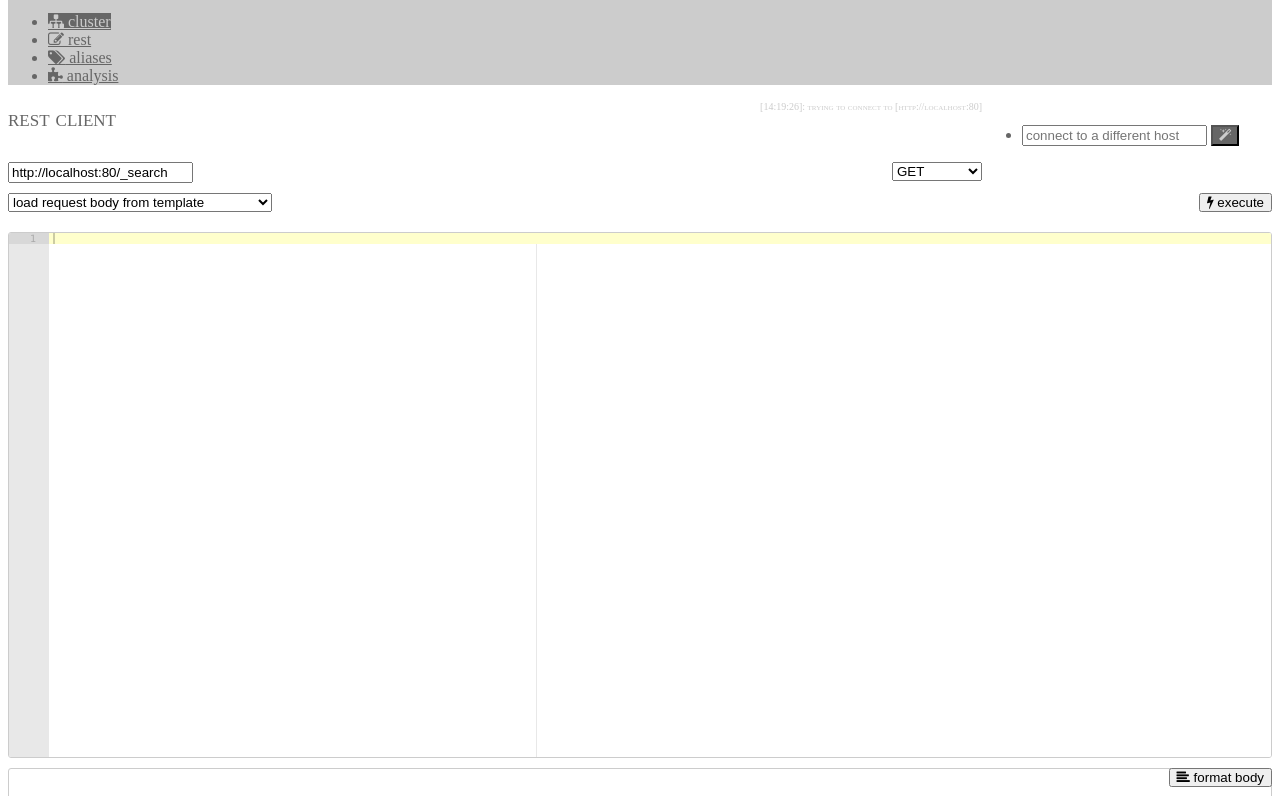
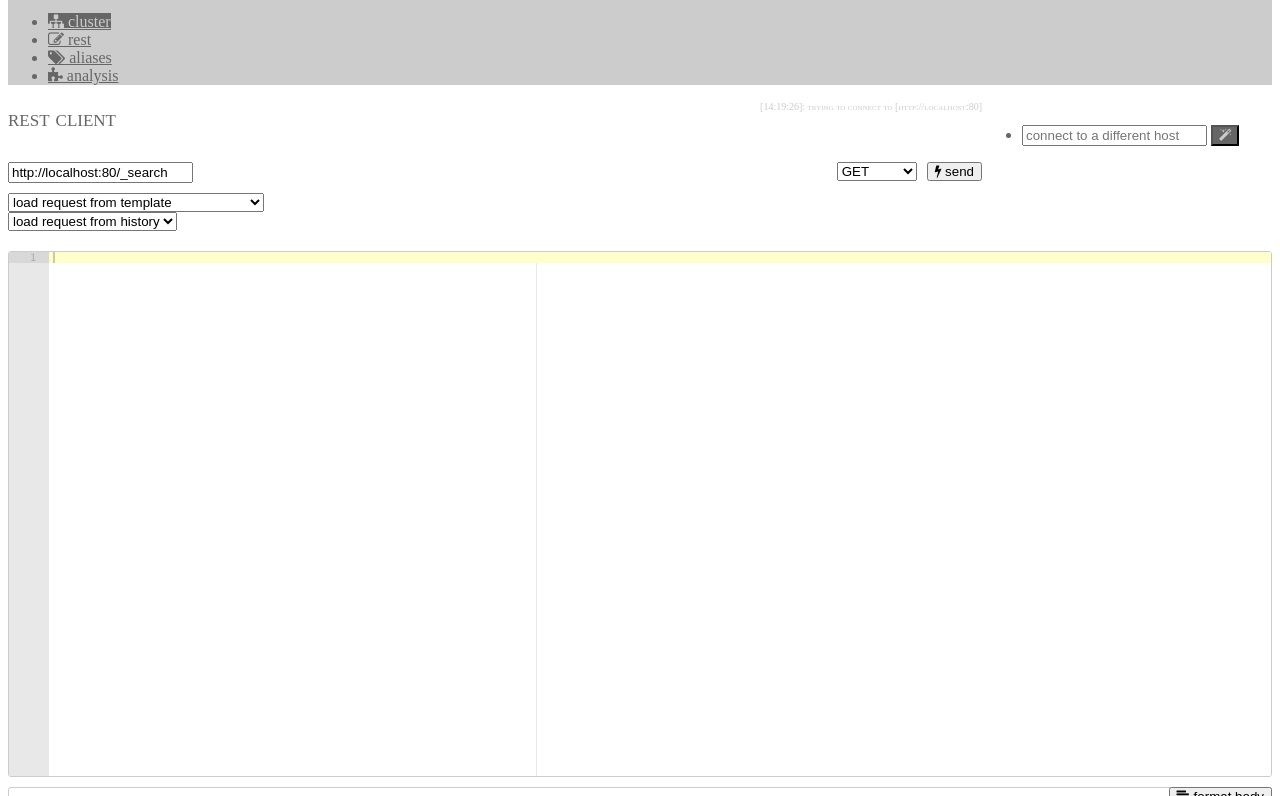
Before and after one commit to lmenezes/elasticsearch-kopf, a plain HTML site: page index.html in a window 1280 px wide. Shown: the part 304-1100 px from the top of the page. Drawn offline with nearby package versions, Linux system fonts and the light colour scheme; files that its build step writes are made by us from their sources; no server answers.

Commit message:
added load request from history for rest client
maybe persist that?

```diff
--- a/css/kopf.css
+++ b/css/kopf.css
@@ -442,7 +442,7 @@ a.cluster-map-node-action {
 	display: block;
 }
 .rest-client-request-method {
-	width: 90px;
+	width: 80px;
 	float: right;
 	margin-left: 10px;
 }
--- a/js/controllers.js
+++ b/js/controllers.js
@@ -481,9 +481,10 @@ function RestCtrl($scope, $location, $timeout) {
 	$scope.editor.setTheme("ace/theme/kopf");
 	$scope.editor.getSession().setMode("ace/mode/json");
 
-	$scope.request = new Request();
+	$scope.request = new Request($scope.getHost() + "/_search","GET","{}");
 	$scope.validation_error = null;
-	$scope.request.url = $scope.host + "/_search";
+	$scope.history = [];
+	$scope.history_request = null;
 
 	$scope.updateEditor=function() {
 		$scope.editor.setValue($scope.request.body,1);
@@ -499,10 +500,19 @@ function RestCtrl($scope, $location, $timeout) {
 				var formattedBody = JSON.stringify(bodyObject,undefined,4);
 				$scope.editor.setValue(formattedBody,0);
 				$scope.editor.gotoLine(0,0,false);
+				$scope.request.body = formattedBody;
 			}
 		} catch (error) {
 			$scope.validation_error = error.toString();
 		}
+	}
+
+	$scope.loadHistoryRequest=function() {
+		$scope.request.url = $scope.history_request.url;
+		$scope.request.body = $scope.history_request.body;
+		$scope.request.method = $scope.history_request.method;
+		$scope.updateEditor();
+		$scope.history_request = null;
 	}
 
 	$scope.sendRequest=function() {
@@ -511,10 +521,11 @@ function RestCtrl($scope, $location, $timeout) {
 		$('#rest-client-response').html('');
 		if ($scope.validation_error == null && notEmpty($scope.request.url)) {
 			try {
-				var response = syncRequest($scope.request.method,$scope.request.url,$scope.editor.getValue());
+				var response = syncRequest($scope.request.method,$scope.request.url,$scope.request.body);
 				if (response.success) {
 					var content = jsonTree.create(response.response);
 					$('#rest-client-response').html(content);
+					$scope.history.push(new Request($scope.request.url,$scope.request.method,$scope.request.body));
 				} else {
 					try {
 						var content = jsonTree.create(JSON.parse(response.response.responseText));
@@ -530,7 +541,7 @@ function RestCtrl($scope, $location, $timeout) {
 	}
 	// maybe allow storing queries in ES? would need some kind of security
 	$scope.templates = [
-		{'key':"search + filter + facets + +highlight + sort",'value':JSON.stringify(JSON.parse('{ "query" : { "term" : { "field" : "value" } }, "filter" : { "term" : { "field_name" : "value" } }, "facets" : { "facet_name" : { "terms" : { "field" : "field_name" } } }, "sort" : [ { "field_name" : {"order" : "asc"} } ], "highlight" : { "fields" : { "field_name" : {"fragment_size" : 150, "number_of_fragments" : 3} } }, "from" : 0, "size" : 10 }'), undefined, 4)},
+		{'key':"search + filter + facets + highlight + sort",'value':JSON.stringify(JSON.parse('{ "query" : { "term" : { "field" : "value" } }, "filter" : { "term" : { "field_name" : "value" } }, "facets" : { "facet_name" : { "terms" : { "field" : "field_name" } } }, "sort" : [ { "field_name" : {"order" : "asc"} } ], "highlight" : { "fields" : { "field_name" : {"fragment_size" : 150, "number_of_fragments" : 3} } }, "from" : 0, "size" : 10 }'), undefined, 4)},
 		{'key':"bool query",'value':JSON.stringify(JSON.parse('{"query" : { "bool" : { "must" : { "term" : { "field" : "value" } }, "must_not" : { "term" : { "field" : "value" } }, "should" : [ {"term" : { "field" : "value" }} ], "minimum_should_match" : 1, "boost" : 1.0 } } }'), undefined, 4)},
 		{'key':"range query",'value':JSON.stringify(JSON.parse('{"query": { "range" : { "field_name" : { "from" : 10, "to" : 20, "include_lower" : true, "include_upper": false, "boost" : 2.0 } } } }'), undefined, 4)},
 		{'key':"ids query",'value':JSON.stringify(JSON.parse('{"query": { "ids" : { "type" : "document_type", "values" : ["1", "2","3"] } } }'), undefined, 4)},
@@ -675,6 +686,10 @@ function GlobalController($scope, $location, $timeout) {
 		$scope.broadcastMessage('hostChanged',{});
 	}
 
+	$scope.getHost=function() {
+		return $scope.host;
+	}
+
 	$scope.setRefresh=function(refresh) {
 		$scope.refresh = refresh;
 	}
@@ -717,10 +732,10 @@ function GlobalController($scope, $location, $timeout) {
 	}
 }
 
-function Request() {
-	this.url = '';
-	this.method = 'GET';
-	this.body = ''
+function Request(url, method, body) {
+	this.url = url;
+	this.method = method;
+	this.body = body;
 
 	this.clear=function() {
 		this.url = '';
--- a/partials/rest_client.html
+++ b/partials/rest_client.html
@@ -5,6 +5,9 @@
 				<form class="form-inline" role="form">
 					<div class="col-lg-6">
 						<div>
+							<button type="submit" class="btn btn-primary rest-client-execute input-sm" ng-click="sendRequest()">
+								<i class="icon-bolt"></i> send
+							</button>
 							<select ng-model="request.method" class="form-control input-sm rest-client-request-method">
 								<option value="GET" selected="selected">GET</option>
 								<option value="PUT">PUT</option>
@@ -16,14 +19,22 @@
 							</span>
 						</div>
 						<div class="rest-client-body">
-							<button type="submit" class="btn btn-primary rest-client-execute input-sm" ng-click="sendRequest()">
-								<i class="icon-bolt"></i> execute
-							</button>
-							<span class="request-client-request-body-options">
-								<select ng-model="request.body" class="form-control input-sm" ng-options="t.value as t.key for t in templates" ng-change="updateEditor()">
-					         		<option value="">load request body from template</option>
-								</select>
-							</span>
+							<div class="row">
+								<div class="col-lg-6">
+									<span class="request-client-request-body-options">
+										<select ng-model="request.body" class="form-control input-sm" ng-options="t.value as t.key for t in templates" ng-change="updateEditor()">
+							         		<option value="">load request from template</option>
+										</select>
+									</span>
+								</div>
+								<div class="col-lg-6">
+									<span class="request-client-request-body-options">
+										<select ng-model="history_request" class="form-control input-sm" ng-options="h.body for h in history" ng-change="loadHistoryRequest()">
+							         		<option value="">load request from history</option>
+										</select>
+									</span>
+								</div>
+							</div>
 						</div>
 						<div id="rest-client-editor" class="kopf-ace-editor rest-client-editor"></div>
 						<div class="rest-client-format-body">
```
